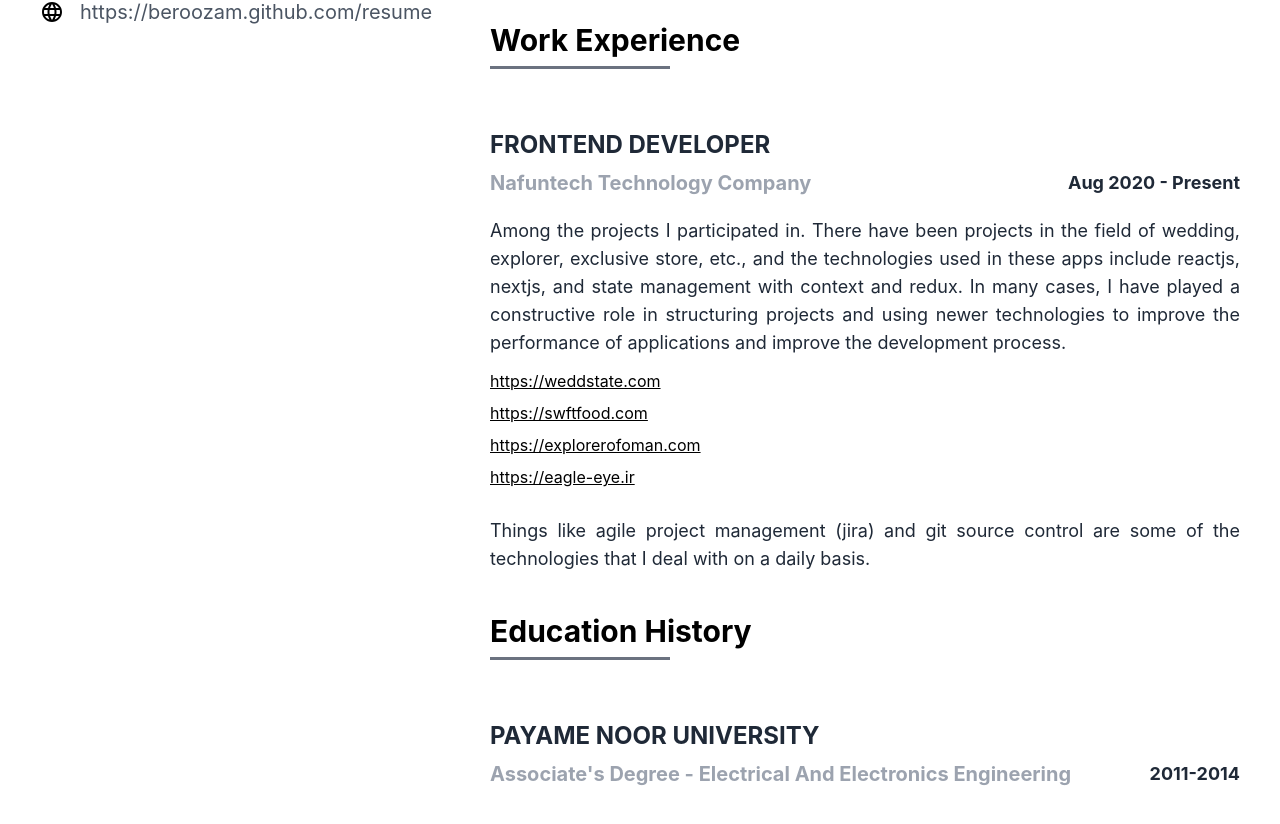
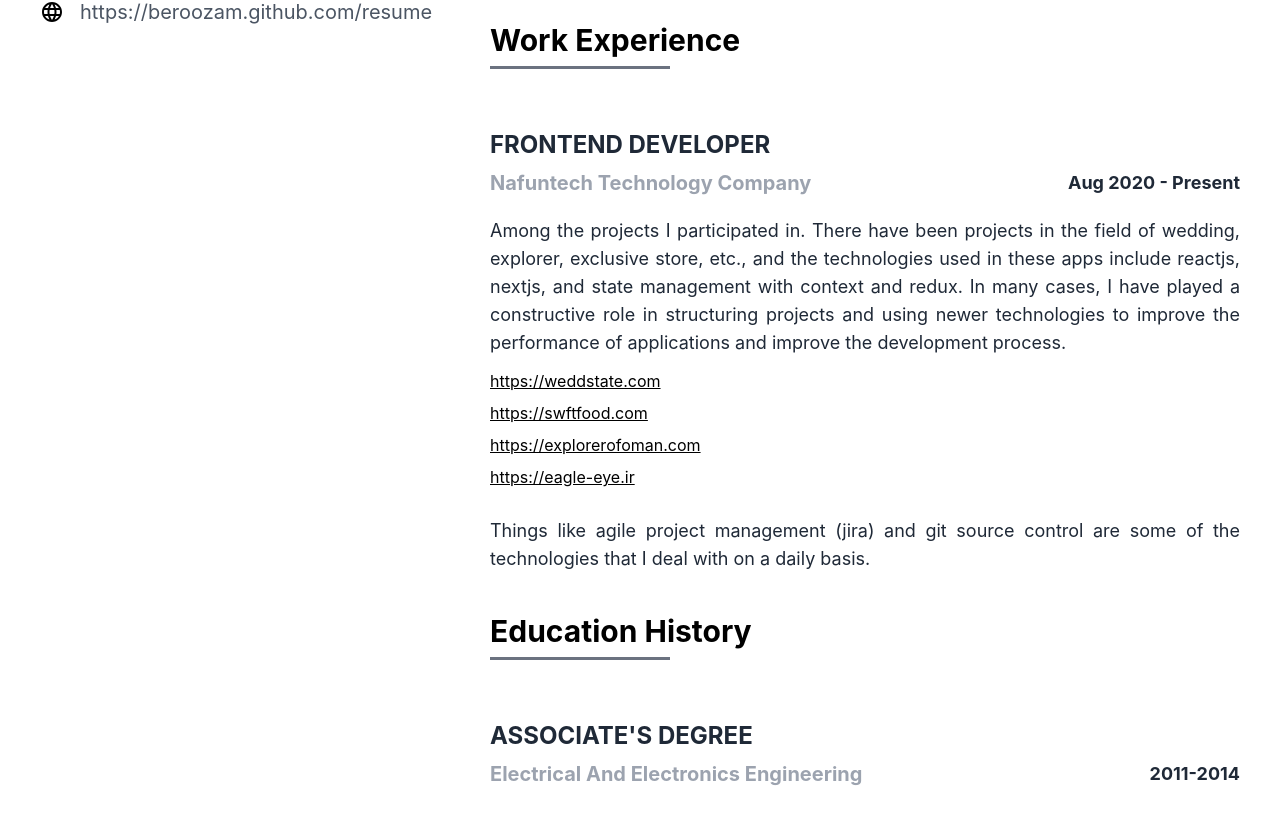
Before and after one commit to Beroozam/resume, a React (Create React App) app: page / in a window 1280 px wide. Shown: the part 796-1620 px from the top of the page. Built offline with nearby package versions, Linux system fonts and the light colour scheme.

Commit message:
use translation

```diff
--- a/src/components/Content/Education/Education.tsx
+++ b/src/components/Content/Education/Education.tsx
@@ -1,14 +1,15 @@
 import Title from "components/Content/Experience/Title";
+import {useTranslation} from "react-i18next";
 
 export default function Education(){
-
+    const {t} = useTranslation("translation")
   return (
       <div className={`py-10`}>
         <Title
-          company={`Associate's degree - Electrical and Electronics Engineering`}
+          company={`Electrical and Electronics Engineering`}
           date={`2011-2014`}
         >
-          Payame Noor University
+            {t('degree')}
         </Title>
       </div>
   )
--- a/src/locales/en/Translation.json
+++ b/src/locales/en/Translation.json
@@ -1,5 +1,6 @@
 {
     "langEnglish": "English",
     "langPersian": "فارسی",
-    "language": "Language"
+    "language": "Language",
+    "degree": "Associate's degree"
 }
--- a/src/locales/fa/Translation.json
+++ b/src/locales/fa/Translation.json
@@ -1,5 +1,6 @@
 {
     "langEnglish": "English",
     "langPersian": "فارسی",
-    "language": "زبان"
+    "language": "زبان",
+    "degree": "کاردانی"
 }
```
